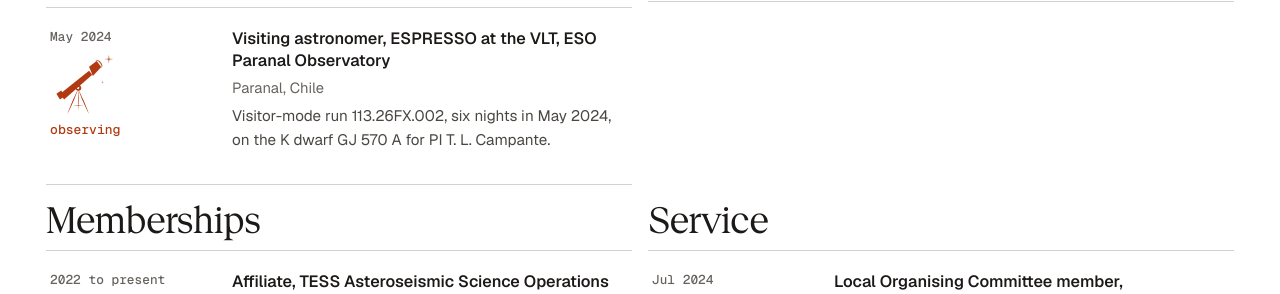
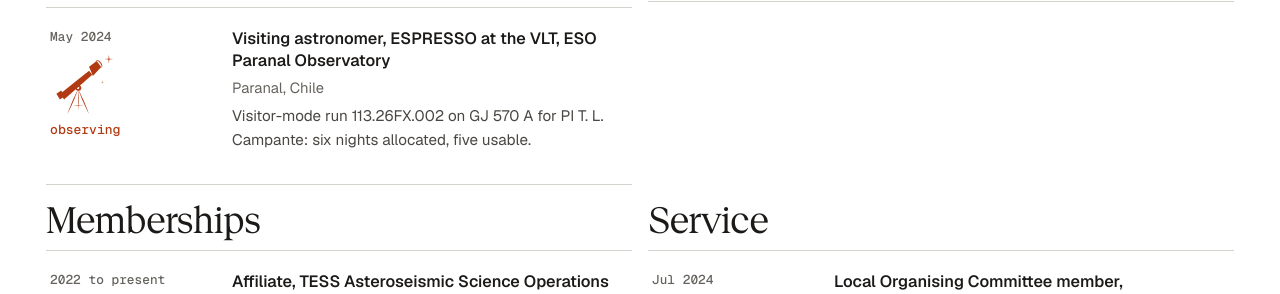
Before and after one commit to AndreasWNeitzel/AndreasWNeitzel.github.io, a Jekyll site: the page built from _pages/cv.md, in a window 1280 px wide and 900 px high, scrolled down 3397 px. Shown: the part 154-448 px from the top of the window. Built offline with Jekyll 4.4.1, drawn with Linux system fonts in a browser that asks for light colours.

Commit message:
Refresh the ledger: GJ 570 A tagline, run and programme identifiers

```diff
--- a/_data/ledger.yml
+++ b/_data/ledger.yml
@@ -622,7 +622,7 @@
   role: co-investigator
   date: 2026-05
   people:
-  - Leitinger (PI)
+  - E. Leitinger (PI)
   summary: Computed per-candidate PLATO noise-to-signal ratios and flux contamination for accreted-star candidates, each with its own Gaia DR3 field of contaminants.
   details:
   - 4 086 candidates, each with a 63 arcsec Gaia DR3 cone to G = 18.5, StarHorse and GSP-Phot parameters and a dedicated noise run.
@@ -1032,16 +1032,16 @@
   - academic
 - id: ev-2024-05-paranal-espresso-observing-run
   title: Visiting astronomer, ESPRESSO at the VLT, ESO Paranal Observatory
-  tagline: Six visitor-mode nights with ESPRESSO at the VLT, observing GJ 570 A for PI T. L. Campante.
+  tagline: 'Visitor-mode ESPRESSO run at the VLT on GJ 570 A for PI T. L. Campante: six nights allocated, five usable.'
   kind: observing-run
   role: visiting astronomer
   location: Paranal, Chile
   date: '2024-05-04'
   end_date: '2024-05-12'
   identifiers:
-    reference: ESO 113.26FX.002
+    reference: ESO 113.26FX.002, program 0113.D-0255(B)
     url: https://arxiv.org/abs/2610.20985
-  summary: Visitor-mode run 113.26FX.002, six nights in May 2024, on the K dwarf GJ 570 A for PI T. L. Campante.
+  summary: 'Visitor-mode run 113.26FX.002 on GJ 570 A for PI T. L. Campante: six nights allocated, five usable.'
   weight: 5
   audiences:
   - academic
```
Also changed, not shown: 2 other files.
